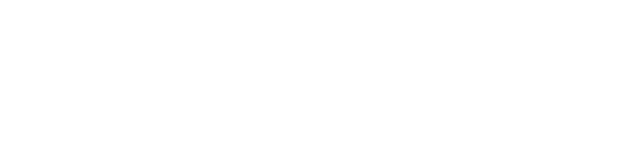
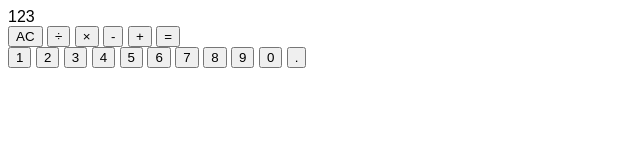
Before and after one commit to Ricardo-Santoyo/calculator, a plain HTML site: page index.html in a window 1280 px wide. Shown: the whole page, without its empty margins (0-640 px from the left). Drawn offline with Linux system fonts and the light colour scheme.

Commit message:
added buttons for opertators and numpad. Also added display

```diff
--- a/index.html
+++ b/index.html
@@ -7,6 +7,33 @@
     href="styles.css">
 </head>
 <body>
+    <div id="content">
+        <div id="display">123</div>
+
+        <div id="operators">
+            <button id="clear">AC</button>
+            <button id="divide">÷</button>
+            <button id="multiply">×</button>
+            <button id="subtract">-</button>
+            <button id="add">+</button>
+            <button id="equals">=</button>
+        </div>
+
+        <div id="numpad">
+            <button id="1">1</button>
+            <button id="2">2</button>
+            <button id="3">3</button>
+            <button id="4">4</button>
+            <button id="5">5</button>
+            <button id="6">6</button>
+            <button id="7">7</button>
+            <button id="8">8</button>
+            <button id="9">9</button>
+            <button id="0">0</button>
+            <button id="decimal">.</button>
+        </div>
+    </div>
+
     <script src="calculator.js"></script>
 </body>
 </html>
--- a/styles.css
+++ b/styles.css
@@ -0,0 +1,4 @@
+#content {
+    display: block;
+    font-family: Arial, Helvetica, sans-serif;
+}
```
